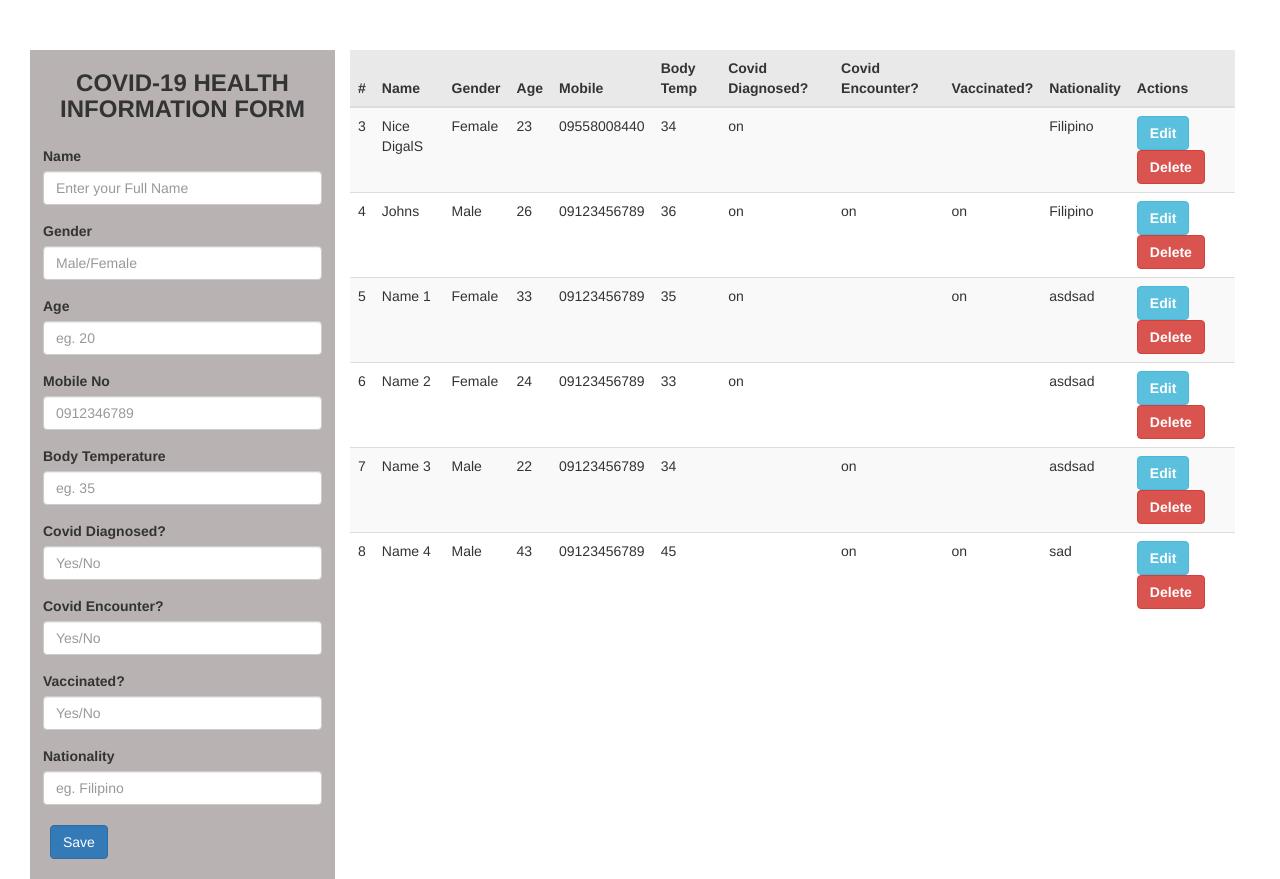
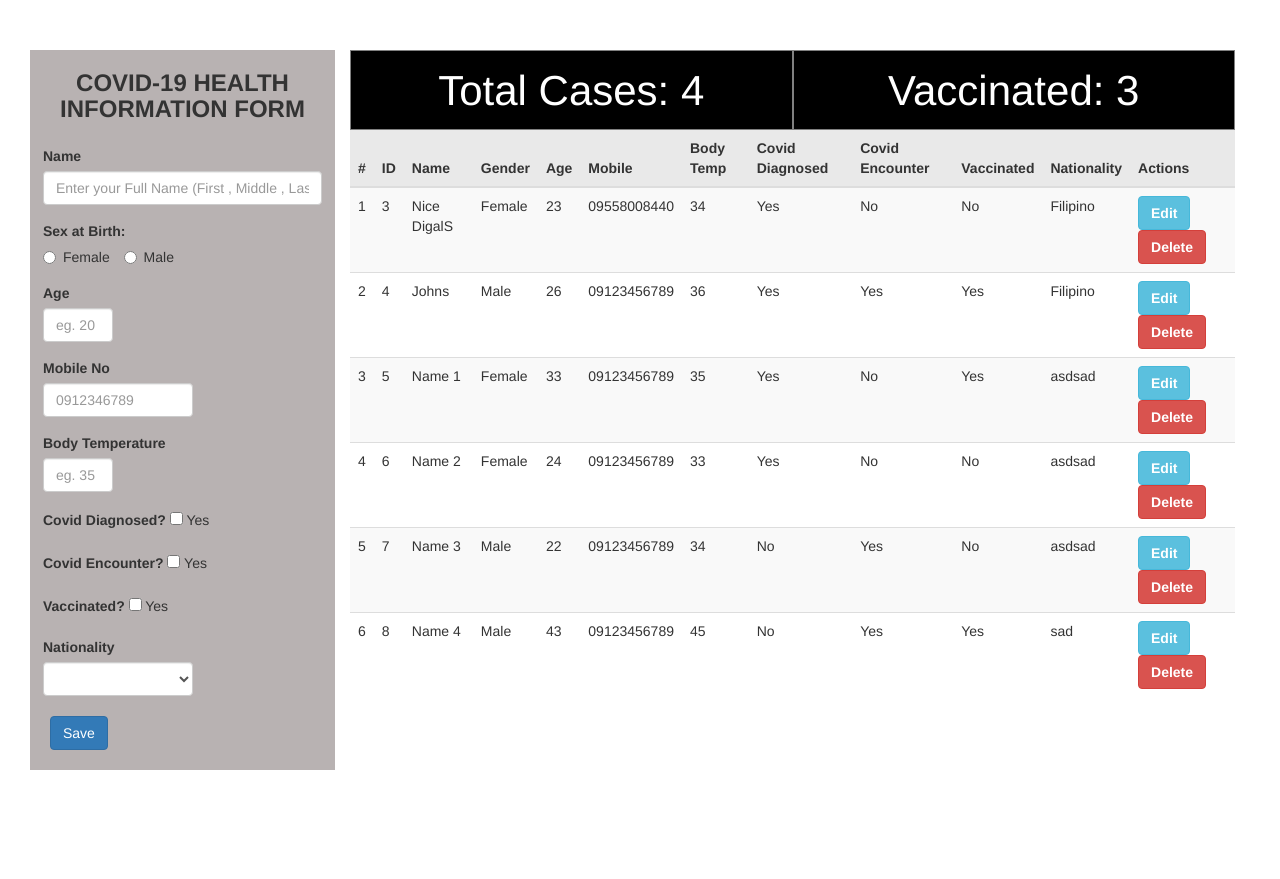
Before and after one commit to cjrlabis/casestudy2, a PHP site: page / in a window 1280 px wide. After the commit the page ends 770 px from the top, so only its background shows below. Run offline with PHP 8.4, Linux system fonts and the light colour scheme; data comes from the database, SQL or seed files in the repository; both versions use the stored data as it was after the commit.

Commit message:
update
# change logs
1. change definition sa gender - para gender sensitive "Sex at birth" since gka accept naman ang LGBTQ
2. change input type text into radio button specially if there are 2 options
3. add validation to disable non numeric in age, mobile no and temp
4. limit contact # to 11 , age to 3 and temp to 3
5. added total cases and vaccinated
6. added column for increment

```diff
--- a/delete.php
+++ b/delete.php
@@ -1,5 +1,5 @@
 <?php
-$conn = new mysqli('localhost','root','','covid');
+$conn = new mysqli('localhost','id20534056_kent','/r-7{v>~-jI$Rlnm','id20534056_covid');
 $sql = "DELETE FROM details WHERE id='" . $_GET["id"] . "'";
 if (mysqli_query($conn, $sql)) {
     echo "
--- a/index.php
+++ b/index.php
@@ -10,9 +10,6 @@
 </head>
 <body>
     <div class="container-fluid" style="margin-bottom:50px !important;">
-        <!-- <div class="col-md-12 text-center">
-            <h1><strong>COVID-19 HEALTH INFORMATION DATA TABLE</strong></h1>
-        </div> -->
     </div>
 <div class="container-fluid">
     <div class="col-xs-12">
@@ -21,39 +18,66 @@
         <form style="padding:5px;" class="row g-3" action="connect.php" method="post">
             <div class="col-xs-12 input-text">
               <label for="full_name" class="form-label">Name</label>
-              <input type="text" placeholder="Enter your Full Name" class="form-control" name="full_name">
+              <input type="text" placeholder="Enter your Full Name (First , Middle , Last)" class="form-control" name="full_name">
             </div>
             <div class="col-xs-12 input-text">
-              <label for="gender" class="form-label">Gender</label>
-              <input type="text" placeholder="Male/Female" class="form-control" name="gender">
+              <label for="gender" class="form-label">Sex at Birth:</label>
+
+                <div>
+                  <label class="radio-inline">
+                    <input type="radio" name="gender" id="genderMale" value="Female"> Female
+                  </label>
+                  <label class="radio-inline">
+                    <input type="radio" name="gender" id="genderFemale" value="Male"> Male
+                  </label>
+                </div>
             </div>
             <div class="col-xs-12 input-text">
               <label for="age" class="form-label">Age</label>
-              <input type="text" placeholder="eg. 20" class="form-control" name="age">
+              <div class="m-width-70">
+                <input type="text" placeholder="eg. 20" class="form-control" name="age" maxlength="3" oninput="this.value = this.value.replace(/[^0-9.]/g, '').replace(/(\..*?)\..*/g, '$1').replace(/^0[^.]/, '0');">
+              </div>
             </div>
             <div class="col-xs-12 input-text">
               <label for="mobile_no" class="form-label">Mobile No</label>
-              <input type="text" placeholder="0912346789" class="form-control" name="mobile_no">
+              <div class="m-width-150">
+                <input type="text" placeholder="0912346789" class="form-control m-width-300" name="mobile_no" oninput="this.value = this.value.replace(/[^0-9.]/g, '').replace(/(\..*?)\..*/g, '$1').replace(/^0[^.]/, '0');" maxlength="11">
+              </div>
             </div>
             <div class="col-xs-12 input-text">
               <label for="body_temp" class="form-label">Body Temperature</label>
-              <input type="text" placeholder="eg. 35" class="form-control" name="body_temp">
+              <div class="m-width-70">
+                <input type="text" placeholder="eg. 35" class="form-control" name="body_temp" maxlength="3" oninput="this.value = this.value.replace(/[^0-9.]/g, '').replace(/(\..*?)\..*/g, '$1').replace(/^0[^.]/, '0');">
+              </div>
             </div>
             <div class="col-xs-12 input-text">
               <label for="covid_diagnosed" class="form-label">Covid Diagnosed?</label>
-              <input type="text" placeholder="Yes/No" class="form-control" name="covid_diagnosed">
+
+              <input type="checkbox" name="covid_diagnosed"> Yes
             </div>
             <div class="col-xs-12 input-text">
               <label for="covid_encounter" class="form-label">Covid Encounter?</label>
-              <input type="text" placeholder="Yes/No" class="form-control" name="covid_encounter">
+              <input type="checkbox" name="covid_encounter"> Yes
             </div>
             <div class="col-xs-12 input-text">
               <label for="vaccinated" class="form-label">Vaccinated?</label>
-              <input type="text" placeholder="Yes/No" class="form-control" name="vaccinated">
+
+              <input type="checkbox" name="vaccinated"> Yes
             </div>
             <div class="col-xs-12 input-text">
               <label for="nationality" class="form-label">Nationality</label>
-              <input type="text" placeholder="eg. Filipino" class="form-control" name="nationality">
+              <!-- <input type="text" placeholder="eg. Filipino" class="form-control" name="nationality"> -->
+
+              <div class="m-width-150">
+                <select class="form-control" name="nationality">
+                  <option value=""></option>
+                  <option value="American">American</option>
+                  <option value="Filipino">Filipino</option>
+                  <option value="Japanese">Japanese</option>
+                  <option value="Korean">Korean</option>
+                  <option value="Thai">Thai</option>
+                </select>
+              </div>
             </div>
 
             <div class="col-xs-12" style="padding-top:12px !important; padding-bottom: 15px !important;">
@@ -63,18 +87,37 @@
 
        </div>
        <div class="col-xs-9">
+
+       <?php
+                // $c=1;
+                $conn = new mysqli('localhost','id20534056_kent','/r-7{v>~-jI$Rlnm','id20534056_covid');
+
+                //SQL Query to Fetch Data from DB
+                $selVacc="SELECT count(id) as cnt FROM details where vaccinated = 'on'";
+                $queryVacc=$conn->query($selVacc)->fetch_assoc();
+
+                $selCovid="SELECT count(id) as cnt FROM details where covid_diagnosed = 'on'";
+                $queryCovid=$conn->query($selCovid)->fetch_assoc();
+
+              ?>
+                <div>
+                  <div class="col-xs-6 dashboard">Total Cases: <?php echo $queryCovid['cnt']; ?></div>
+                  <div class="col-xs-6 dashboard">Vaccinated: <?php echo $queryVacc['cnt']; ?></div>
+              </div>
+
         <table class="table table-striped">
             <thead style="background-color:rgb(233, 233, 233)">
               <tr>
                 <th scope="col">#</th>
+                <th scope="col">ID</th>
                 <th scope="col">Name</th>
                 <th scope="col">Gender</th>
                 <th scope="col">Age</th>
                 <th scope="col">Mobile</th>
                 <th scope="col">Body Temp</th>
-                <th scope="col">Covid Diagnosed?</th>
-                <th scope="col">Covid Encounter?</th>
-                <th scope="col">Vaccinated?</th>
+                <th scope="col">Covid Diagnosed</th>
+                <th scope="col">Covid Encounter</th>
+                <th scope="col">Vaccinated</th>
                 <th scope="col">Nationality</th>
                 <th scope="col">Actions</th>
               </tr>
@@ -83,7 +126,7 @@
               <!--DB Connection-->
               <?php
                 // $c=1;
-                $conn = new mysqli('localhost','root','','covid');
+                $conn = new mysqli('localhost','id20534056_kent','/r-7{v>~-jI$Rlnm','id20534056_covid');
                 if($conn){
                   // echo "Connection Success";
                 } else {
@@ -93,19 +136,21 @@
                 //SQL Query to Fetch Data from DB
                 $sel="SELECT * FROM details";
                 $query=$conn->query($sel);
+                $index = 1;
                 while($row=$query->fetch_assoc())
                 {
               ?>
                 <tr>
+                  <td><?php echo $index; ?></td>
                   <td><?php echo $row['id']; ?></td>
                   <td><?php echo $row['full_name']; ?></td>
                   <td><?php echo $row['gender']; ?></td>
                   <td><?php echo $row['age']; ?></td>
                   <td><?php echo $row['mobile_no']; ?></td>
                   <td><?php echo $row['body_temp']; ?></td>
-                <td><?php echo $row['covid_diagnosed']; ?></td>
-                <td><?php echo $row['covid_encounter']; ?></td>
-                <td><?php echo $row['vaccinated']; ?></td>
+                  <td><?php echo ($row['covid_diagnosed'] ==='on' ? "Yes":"No"); ?></td>
+                  <td><?php echo ($row['covid_encounter'] ==='on' ? "Yes":"No"); ?></td>
+                  <td><?php echo ($row['vaccinated'] ==='on' ? "Yes":"No"); ?></td>
                   <td><?php echo $row['nationality']; ?></td>
                   <td>
                       <button class="btn btn-info"><a style="color:white !important; font-weight:bold" href="update.php?id=<?php echo $row['id']; ?>" target="_blank">Edit</a></button>
@@ -114,6 +159,7 @@
                     </td>
                 </tr>
               <?php
+                  $index++;
                 }
               ?>
             </tbody>
--- a/styles.css
+++ b/styles.css
@@ -5,3 +5,21 @@
 .input-text{
     padding: 8px !important;
 }
+
+.m-width-70 {
+    max-width: 70px !important;
+}
+
+.m-width-150 {
+    max-width: 150px !important;
+}
+
+.dashboard {
+    height: 80px;
+    border: solid 1px gray;
+    text-align: center;
+    font-size: 3em;
+    padding: 10px;
+    background-color: black;
+    color: white;
+}
```
Also changed, not shown: connect.php (+4 -4 lines), covid (1).sql (+6 -6 lines), update.php (+32 -9 lines), README.md. Lines whose indentation alone changed are shown as unchanged.
